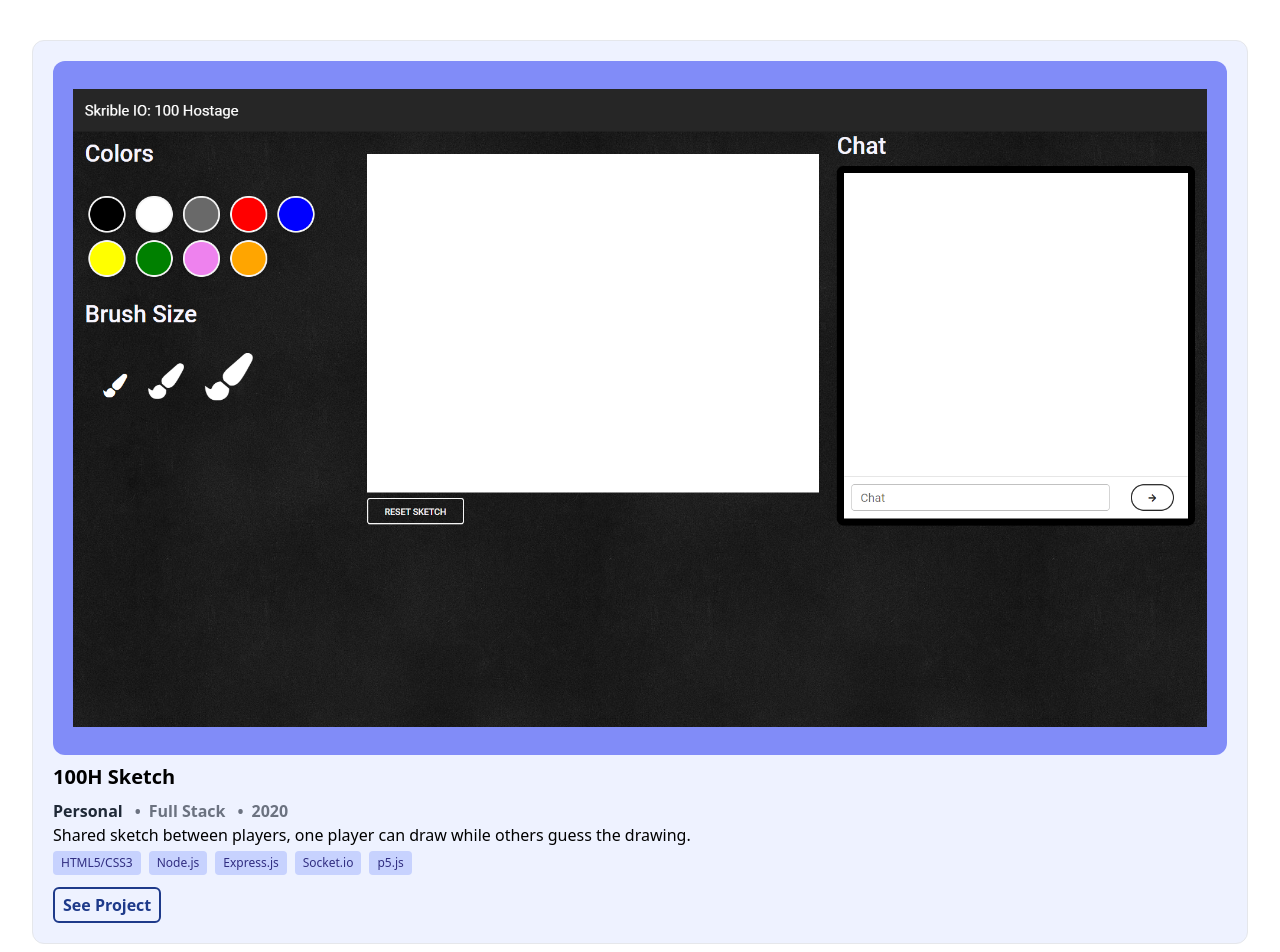
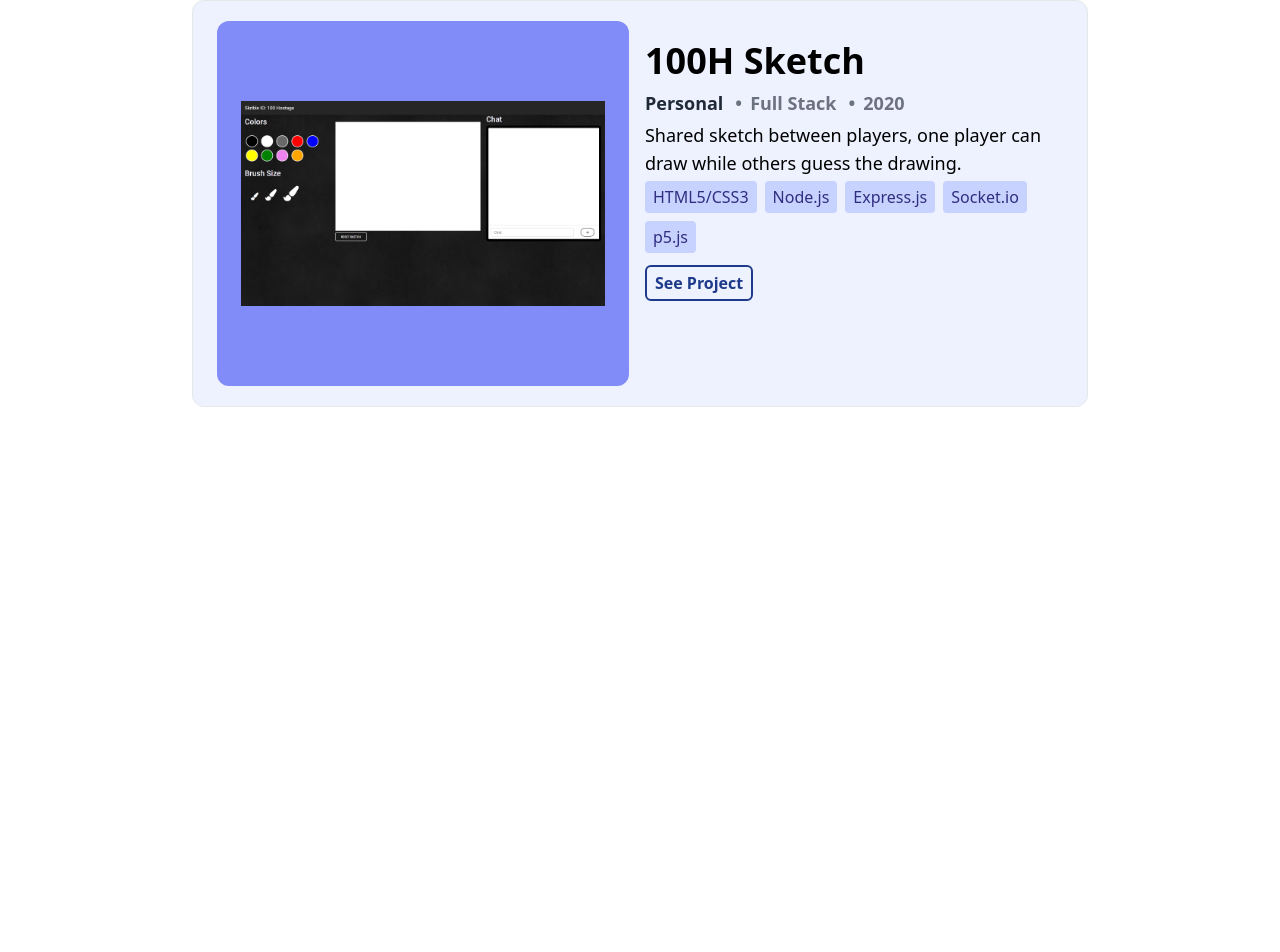
Before and after one commit to omar-labana/old-portfolio, a Vue app: page / in a window 1280 px wide. Shown: the part 662-1614 px from the top of the page. After the commit the page ends 1109 px from the top, so only its background shows below. Built offline with nearby package versions, Linux system fonts and the light colour scheme.

Commit message:
Add responsivity to project card text

```diff
--- a/src/components/Projects.vue
+++ b/src/components/Projects.vue
@@ -2,40 +2,57 @@
   <section class="max-w-7xl mx-auto px-2 sm:px-6 lg:px-8">
     <h2 class="text-4xl font-semibold">Projects</h2>
     <!-- Cards -->
-    <div class="my-20 bg-indigo-50 border rounded-xl p-5 ">
+    <div class="flex flex-col justify-items-center items-center">
+      <div
+        class="my-10 bg-indigo-50 border rounded-xl p-5 max-w-xs md:max-w-2xl md:flex md:justify-center lg:max-w-4xl"
+      >
         <!-- Image -->
-      <div class="px-5 py-7 rounded-xl bg-indigo-400">
-        <img src="../assets/100H.png" alt="" class="">
+        <div
+          class="px-5 py-7 rounded-xl bg-indigo-400 md:w-1/2 md:mx-1 md:p-0 md:py-20 md:px-6 md:self-center"
+        >
+          <img src="../assets/100H.png" alt=""/>
         </div>
         <!-- Description -->
-      <div>
-        <h3 class="text-xl font-bold my-2">100H Sketch</h3>
-      <ul class="flex  font-semibold text-gray-500">
+        <div class="md:w-1/2 md:m-3 md:place-self-start">
+          <h3 class="text-3xl md:text-4xl font-bold my-2">100H Sketch</h3>
+          <ul class="flex font-semibold text-gray-500 mb-1 text-base md:text-lg">
             <li class="mr-3 text-gray-800">Personal</li>
-        <li class="mr-2 ">•</li>
-        <li class="mr-3 ">Full Stack</li>
-        <li class="mr-2 ">•</li>
+            <li class="mr-2">•</li>
+            <li class="mr-3">Full Stack</li>
+            <li class="mr-2">•</li>
             <li>2020</li>
           </ul>
-      <p>Shared sketch between players, one player can draw while others guess the drawing.</p>
-      <ul class="flex flex-wrap text-indigo-900 items-center text-xs">
-        <li class="mr-2 bg-indigo-200 px-2 py-1 my-1 rounded">HTML5/CSS3</li>
+          <div >
+            <p class="text-base md:text-lg">
+              Shared sketch between players, one player can draw while others
+              guess the drawing.
+            </p>
+            <ul class="flex flex-wrap text-indigo-900 items-center text-sm md:text-base">
+              <li class="mr-2 bg-indigo-200 px-2 py-1 my-1 rounded">
+                HTML5/CSS3
+              </li>
               <li class="mr-2 bg-indigo-200 px-2 py-1 my-1 rounded">Node.js</li>
-        <li class="mr-2 bg-indigo-200 px-2 py-1 my-1 rounded">Express.js</li>
-        <li class="mr-2 bg-indigo-200 px-2 py-1 my-1 rounded">Socket.io</li>
+              <li class="mr-2 bg-indigo-200 px-2 py-1 my-1 rounded">
+                Express.js
+              </li>
+              <li class="mr-2 bg-indigo-200 px-2 py-1 my-1 rounded">
+                Socket.io
+              </li>
               <li class="mr-2 bg-indigo-200 px-2 py-1 my-1 rounded">p5.js</li>
             </ul>
-      <button class="px-2 py-1 mt-2 border-2 border-blue-900 rounded-md  text-blue-900 font-semibold">See Project</button>
+          </div>
+          <button
+            class="px-2 py-1 mt-2 border-2 border-blue-900 rounded-md text-blue-900 font-semibold"
+          >
+            See Project
+          </button>
+        </div>
       </div>
     </div>
   </section>
 </template>
 
 <script>
-const projects = [
-
-]
-export default {
-
-}
+const projects = [];
+export default {};
 </script>
```
Lines whose indentation alone changed are shown as unchanged.
